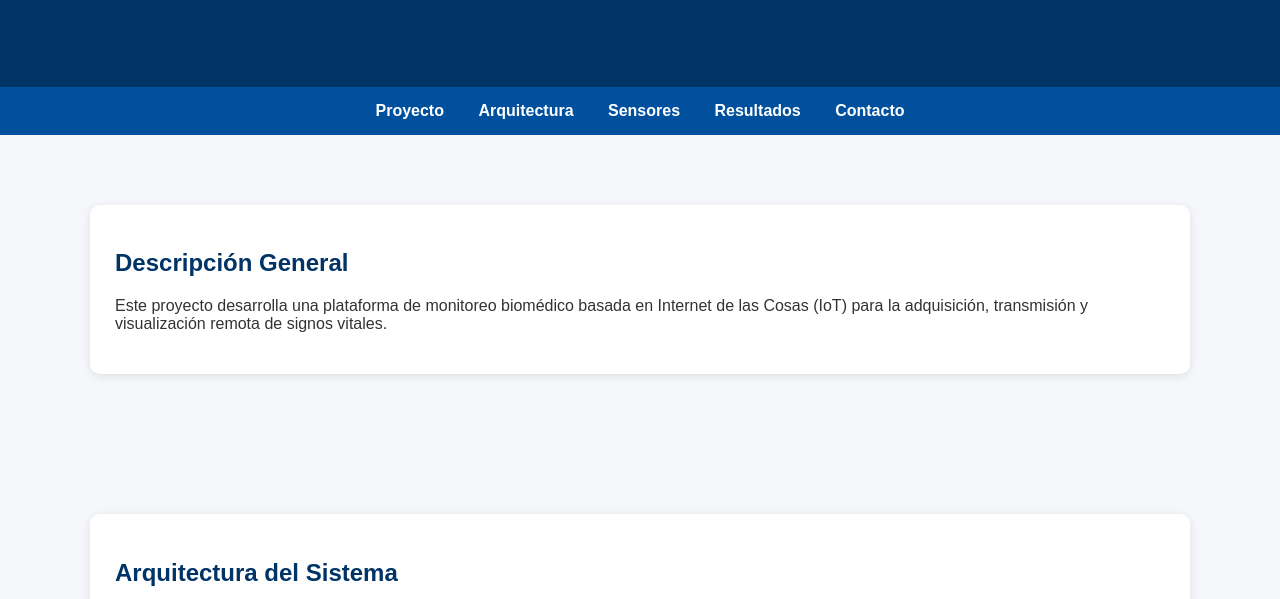
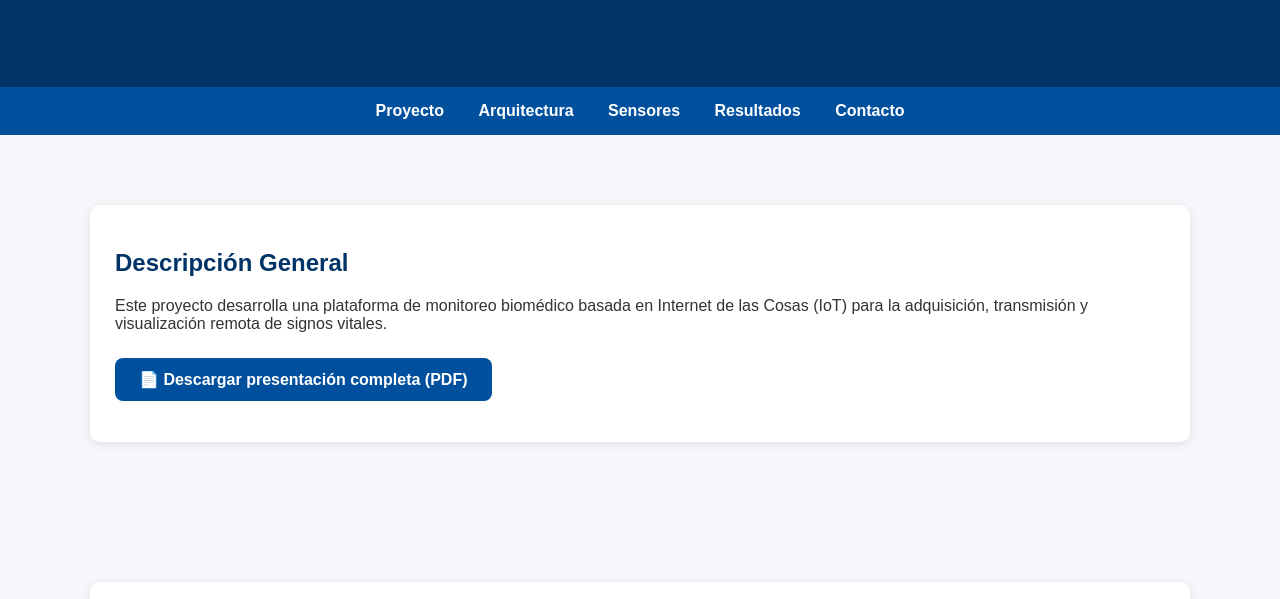
Before and after one commit to AlexxGarciaJ/monitoreo-biomedico-iot, a plain HTML site: page index.html in a window 1280 px wide. Shown: the part 201-800 px from the top of the page. Drawn offline with Linux system fonts and the light colour scheme.

Commit message:
Update index.html

```diff
--- a/index.html
+++ b/index.html
@@ -107,6 +107,20 @@ ul li{
             basada en Internet de las Cosas (IoT) para la adquisición,
             transmisión y visualización remota de signos vitales.
         </p>
+        <p style="margin-top:25px;">
+    <a href="Monitoreo_Biomédico_IoT.pdf"
+       target="_blank"
+       style="
+            background:#00509e;
+            color:white;
+            padding:12px 24px;
+            border-radius:8px;
+            text-decoration:none;
+            font-weight:bold;
+            display:inline-block;">
+        📄 Descargar presentación completa (PDF)
+    </a>
+</p>
     </div>
 </section>
 
```
